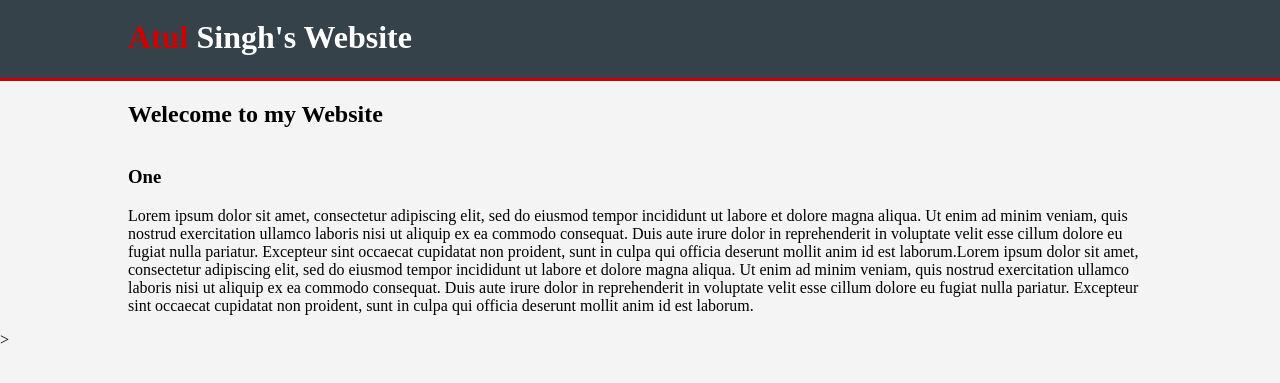
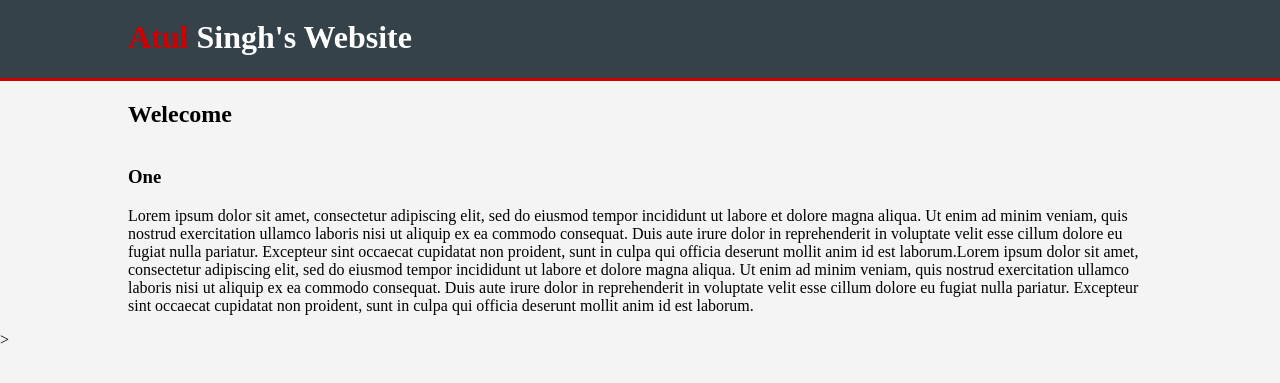
Before and after one commit to wheelweaver/wheelweaver.github.io, a plain HTML site: page index.html in a window 1280 px wide. Shown: the part 55-438 px from the top of the page. Drawn offline with Linux system fonts and the light colour scheme.

Commit message:
Update index.html

```diff
--- a/index.html
+++ b/index.html
@@ -27,7 +27,7 @@
     </header>
     <section>
       <div class="container">
-        <h1>Welecome to my Website</h1>
+        <h1>Welecome</h1>
       </div>
     </section>
 
```
